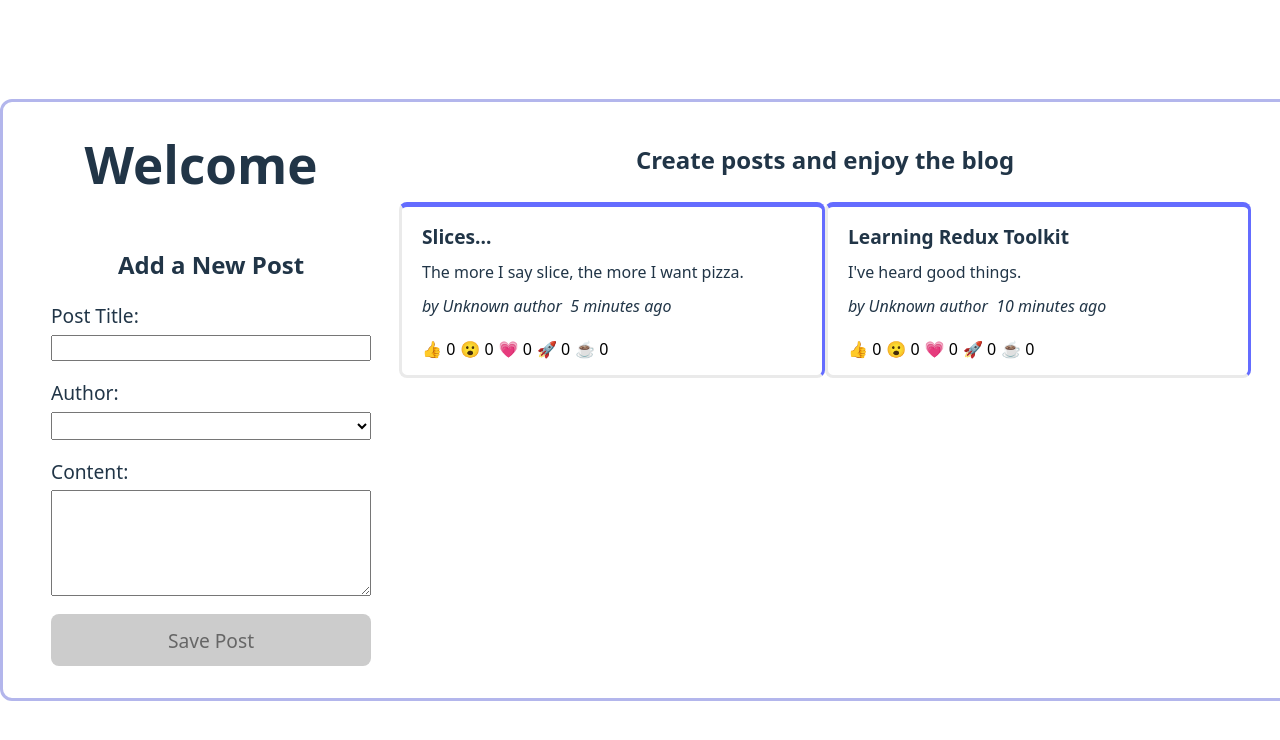
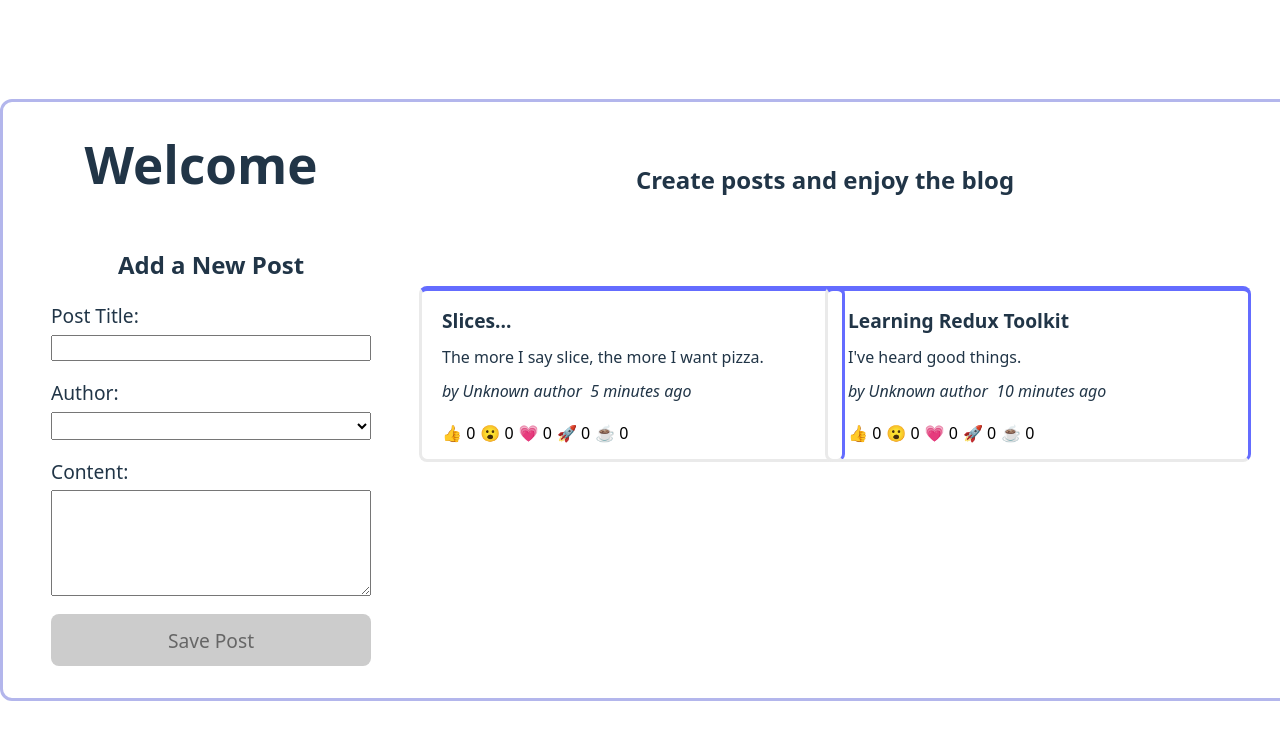
Before and after one commit to williamscodebox/my-redux-app, a React (Vite) app: page / in a window 1280 px wide. Shown: the top 740 px of the page. Built offline with nearby package versions, Linux system fonts and the light colour scheme.

Commit message:
updated css

```diff
--- a/src/index.css
+++ b/src/index.css
@@ -112,6 +112,9 @@ section {
   grid-template-columns: repeat(auto-fill, minmax(320px, 1fr));
 }
 section.posts {
+  height: 50vh;
+  overflow-y: scroll;
+  padding: 20px;
 }
 
 button {
```
